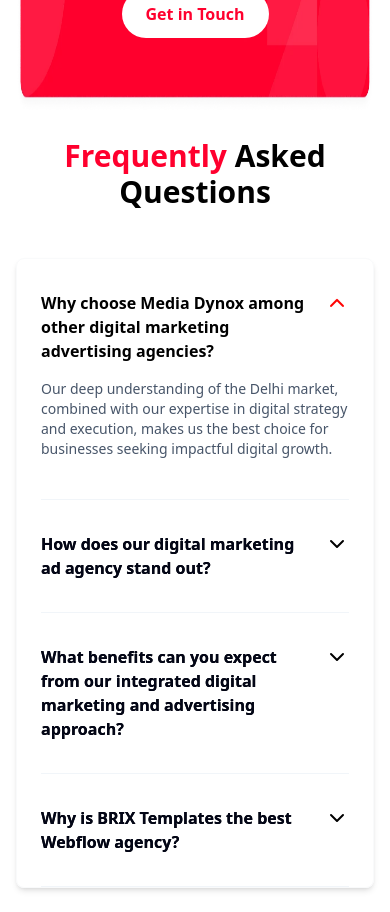
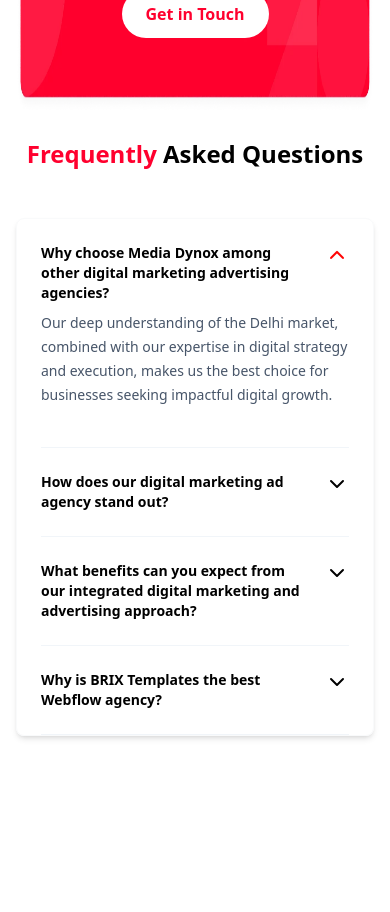
Before and after one commit to rkcoola792/landing-page, a React (Vite) app: page / in a window 390 px wide. Shown: the part 3740-4652 px from the top of the page. After the commit the page ends 4500 px from the top, so only its background shows below. Built offline with nearby package versions, Linux system fonts and the light colour scheme.

Commit message:
all done

```diff
--- a/src/LandingPage1/FAQ.jsx
+++ b/src/LandingPage1/FAQ.jsx
@@ -6,31 +6,31 @@
   return (
     <div className=" py-6 sm:py-12 sm:p-8">
       <div className="mx-auto">
-        <h3 className="text-center text-3xl font-semibold mb-4">
+        <h3 className="text-center text-2xl sm:text-3xl font-semibold mb-4">
           <span className="text-mainRed">Frequently</span> Asked Questions
         </h3>
         <div className="shadow-md sm:px-16 px-6 sm:py-8 rounded-lg border border-gray-50 mt-12">
         <Question title="Why choose Media Dynox among other digital marketing advertising agencies?" defaultOpen>
-          <p className="sm:text-xl text-sm ">
+          <p className="lg:text-xl text-sm leading-6">
           Our deep understanding of the Delhi market, combined with our expertise in digital strategy and execution, makes us the best choice for businesses seeking impactful digital growth.
           </p>
         </Question>
         <Question title="How does our digital marketing ad agency stand out?">
-          <p className="sm:text-xl text-sm">
+          <p className="lg:text-xl text-sm leading-6">
             Lorem ipsum dolor sit amet consectetur adipisicing elit. Doloremque
             laboriosam neque reprehenderit saepe eius dolorum vel consequuntur
             perspiciatis ad vero.
           </p>
         </Question>
         <Question title="What benefits can you expect from our integrated digital marketing and advertising approach?">
-          <p className="sm:text-xl text-sm">
+          <p className="lg:text-xl text-sm leading-6">
             Lorem ipsum dolor sit amet consectetur adipisicing elit. Doloremque
             laboriosam neque reprehenderit saepe eius dolorum vel consequuntur
             perspiciatis ad vero.
           </p>
         </Question>
         <Question title="Why is BRIX Templates the best Webflow agency?">
-          <p className="sm:text-xl text-sm">
+          <p className="lg:text-xl text-sm leading-6">
             Lorem ipsum dolor sit amet consectetur adipisicing elit. Doloremque
             laboriosam neque reprehenderit saepe eius dolorum vel consequuntur
             perspiciatis ad vero.
@@ -52,18 +52,18 @@
     >
       <button
         onClick={() => setOpen((pv) => !pv)}
-        className="2xl:py-6 py-4 w-full flex items-start justify-between gap-4"
+        className="2xl:py-6 py-2 lg:py-4 w-full flex items-start justify-between gap-4"
       >
         <motion.span
           variants={{
             open: {
-              color: "rgba(3, 6, 23, 0)",
+              // color: "rgba(3, 6, 23, 0)",
             },
             closed: {
-              color: "rgba(3, 6, 23, 1)",
+              // color: "rgba(3, 6, 23, 1)",
             },
           }}
-          className="sm:text-2xl text-base font-bold  text-left bg-gradient-to-r from-black to-black bg-clip-text"
+          className="lg:text-2xl text-sm sm:text-base font-semibold  text-left "
         >
           {title}
         </motion.span>
```
